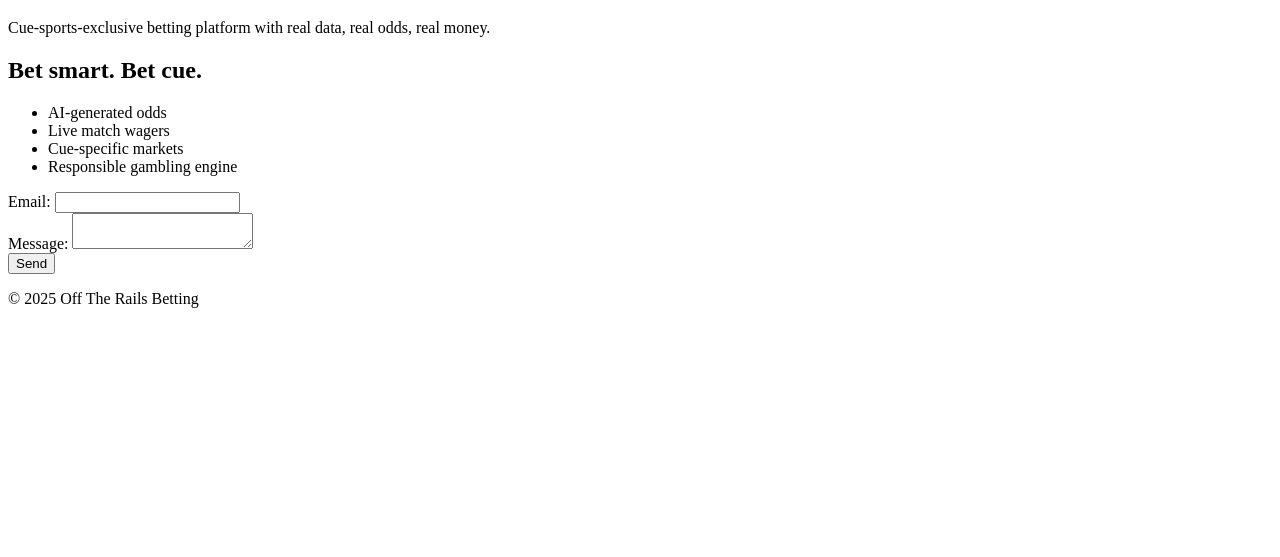
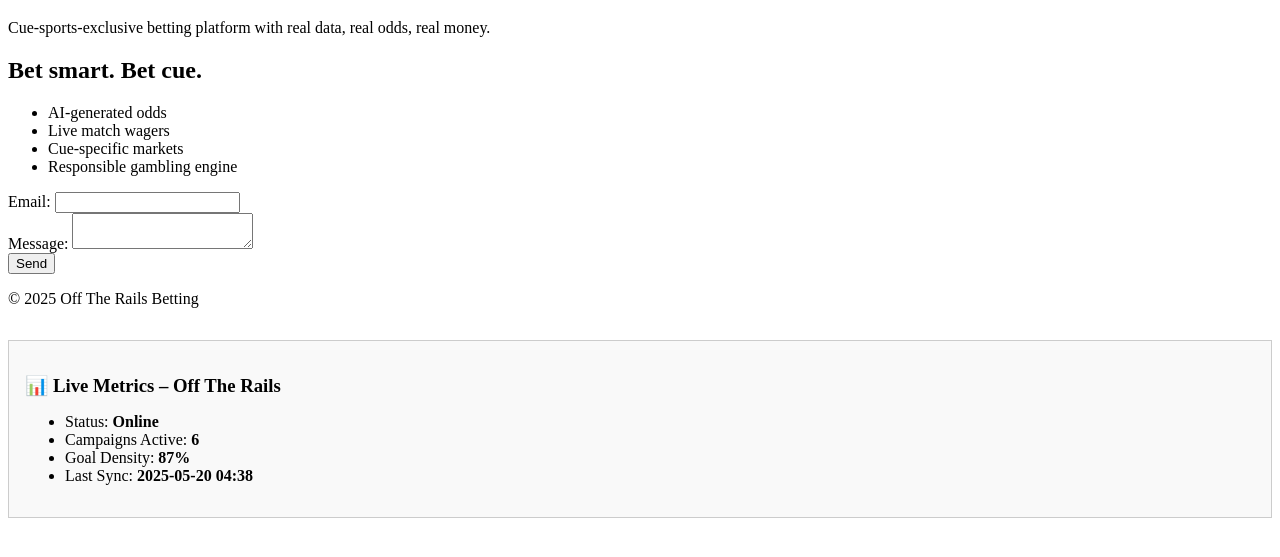
Before and after one commit to ddijm1992/offtherails_bet, a plain HTML site: page index.html in a window 1280 px wide. Shown: the part 61-618 px from the top of the page. Drawn offline with Linux system fonts and the light colour scheme.

Commit message:
Added AI metrics widget to Off The Rails site

```diff
--- a/index.html
+++ b/index.html
@@ -23,5 +23,6 @@
     </form>
   </main>
   <footer><p>© 2025 Off The Rails Betting</p></footer>
+  <script src="offtherails_bet_metrics.js"></script>
 </body>
 </html>
--- /dev/null
+++ b/offtherails_bet_metrics.js
@@ -0,0 +1,14 @@
+(function() {
+  const container = document.createElement('div');
+  container.style = "padding:1rem;background:#f9f9f9;border:1px solid #ccc;margin-top:2rem;";
+  container.innerHTML = `
+    <h3 style='margin-bottom:0.5rem;'>📊 Live Metrics – Off The Rails</h3>
+    <ul>
+      <li>Status: <strong>Online</strong></li>
+      <li>Campaigns Active: <strong>6</strong></li>
+      <li>Goal Density: <strong>87%</strong></li>
+      <li>Last Sync: <strong>2025-05-20 04:38</strong></li>
+    </ul>
+  `;
+  document.body.appendChild(container);
+})();
```
